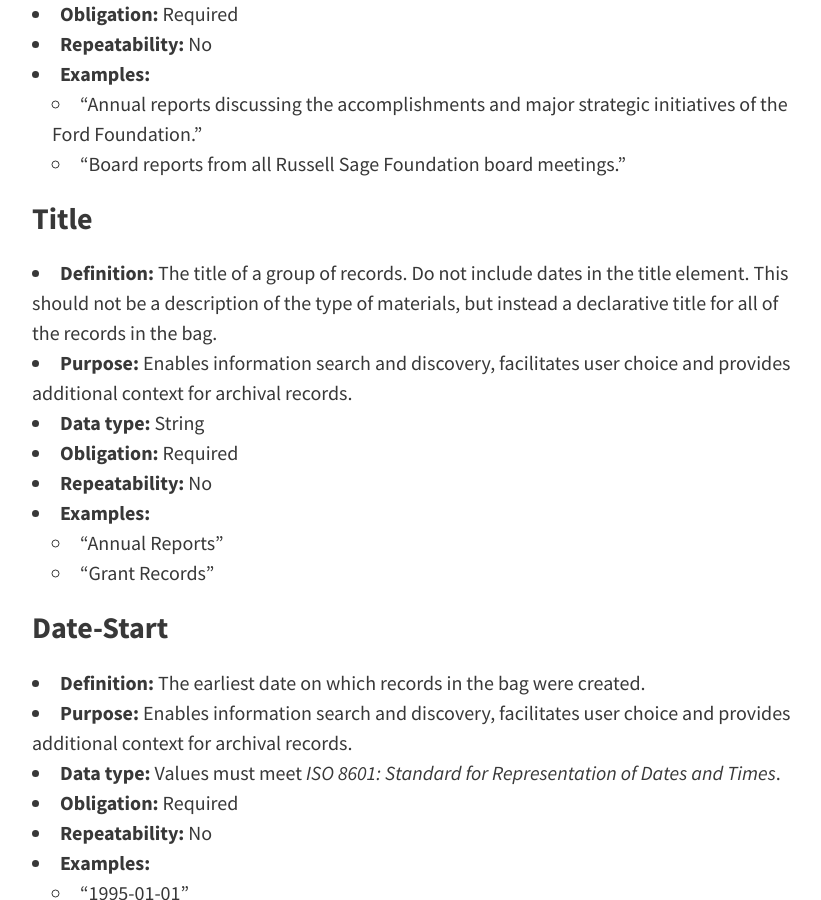
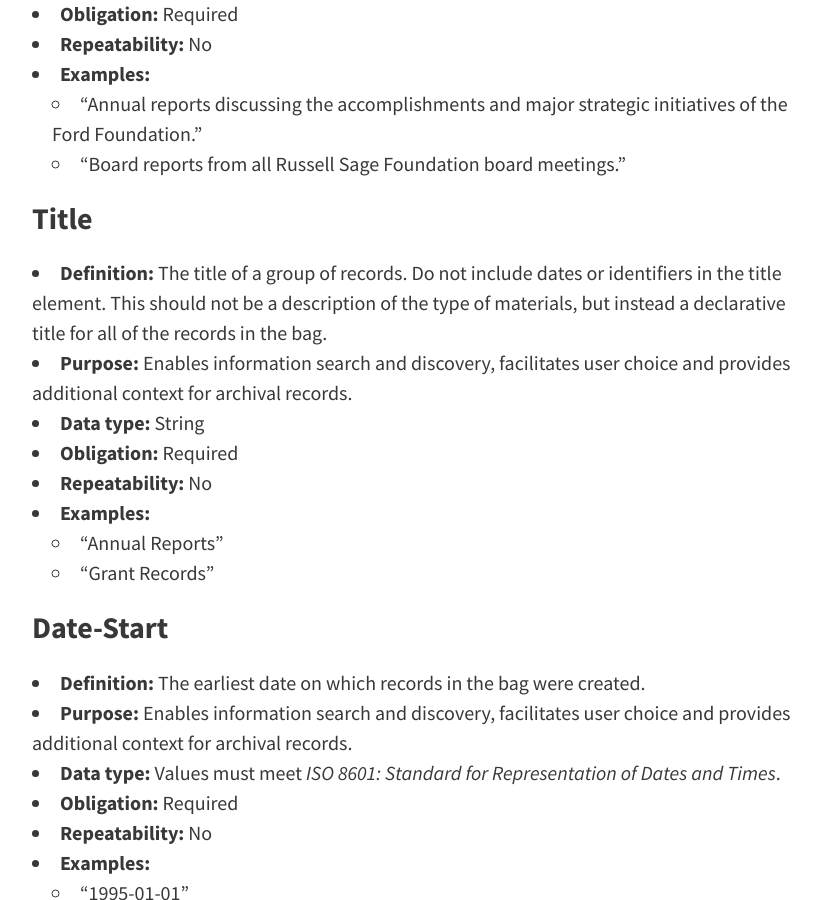
Before and after one commit to RockefellerArchiveCenter/project_electron, a Jekyll site: the page built from content/rac-bagit-spec.md, in a window 1280 px wide and 900 px high, scrolled down 4150 px. Shown: the whole window, without its empty margins (224-1045 px from the left). Built offline with Jekyll 4.4.1, drawn with Linux system fonts in a browser that asks for light colours; some of the changed text lies outside the part shown.

Commit message:
update bagit-spec text

```diff
--- a/content/rac-bagit-spec.md
+++ b/content/rac-bagit-spec.md
@@ -122,7 +122,7 @@ Valid JSON or JSON-LD file that includes metadata elements included in bag-info.
 
 ### Title
 
-*   **Definition:** The title of a group of records. Do not include dates in the title element. This should not be a description of the type of materials, but instead a declarative title for all of the records in the bag.
+*   **Definition:** The title of a group of records. Do not include dates or identifiers in the title element. This should not be a description of the type of materials, but instead a declarative title for all of the records in the bag.
 *   **Purpose:** Enables information search and discovery, facilitates user choice and provides additional context for archival records.
 *   **Data type:** String
 *   **Obligation:** Required
```
Also changed, not shown: other parts of content/rac-bagit-spec.md (+4 -4 lines).
